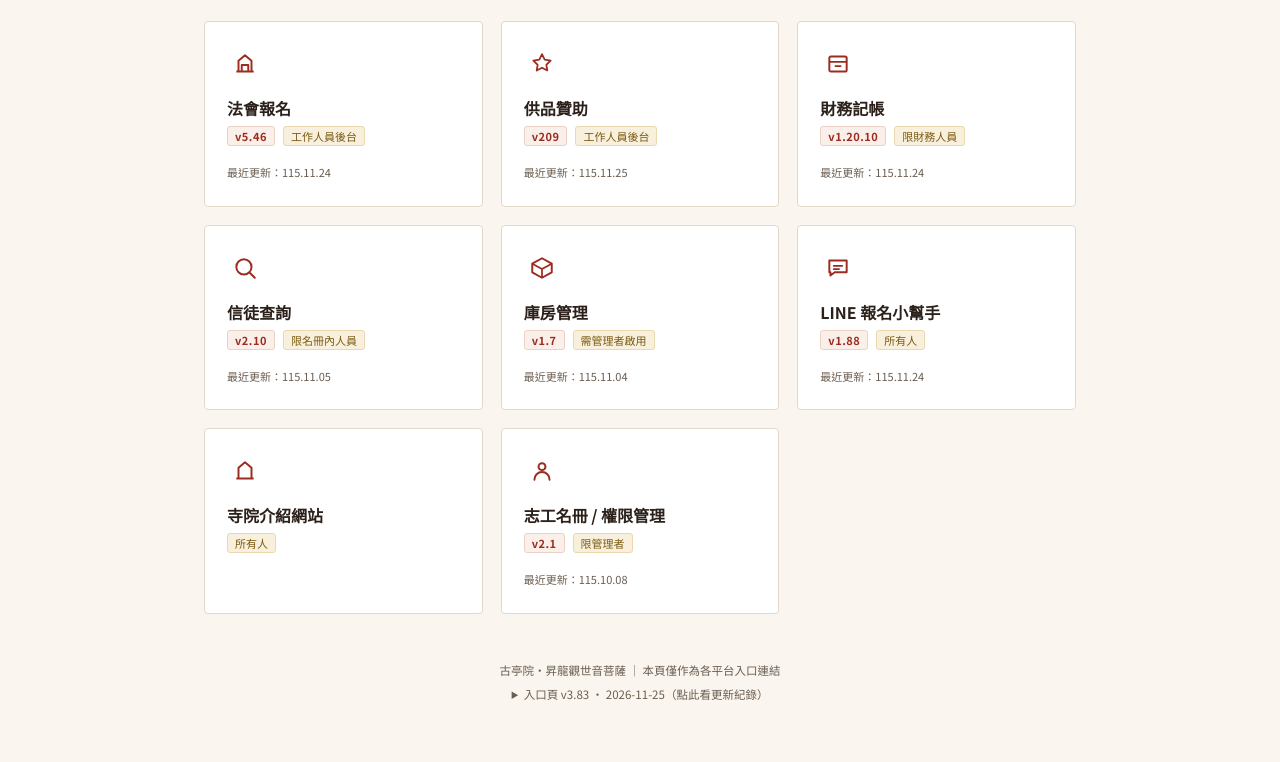
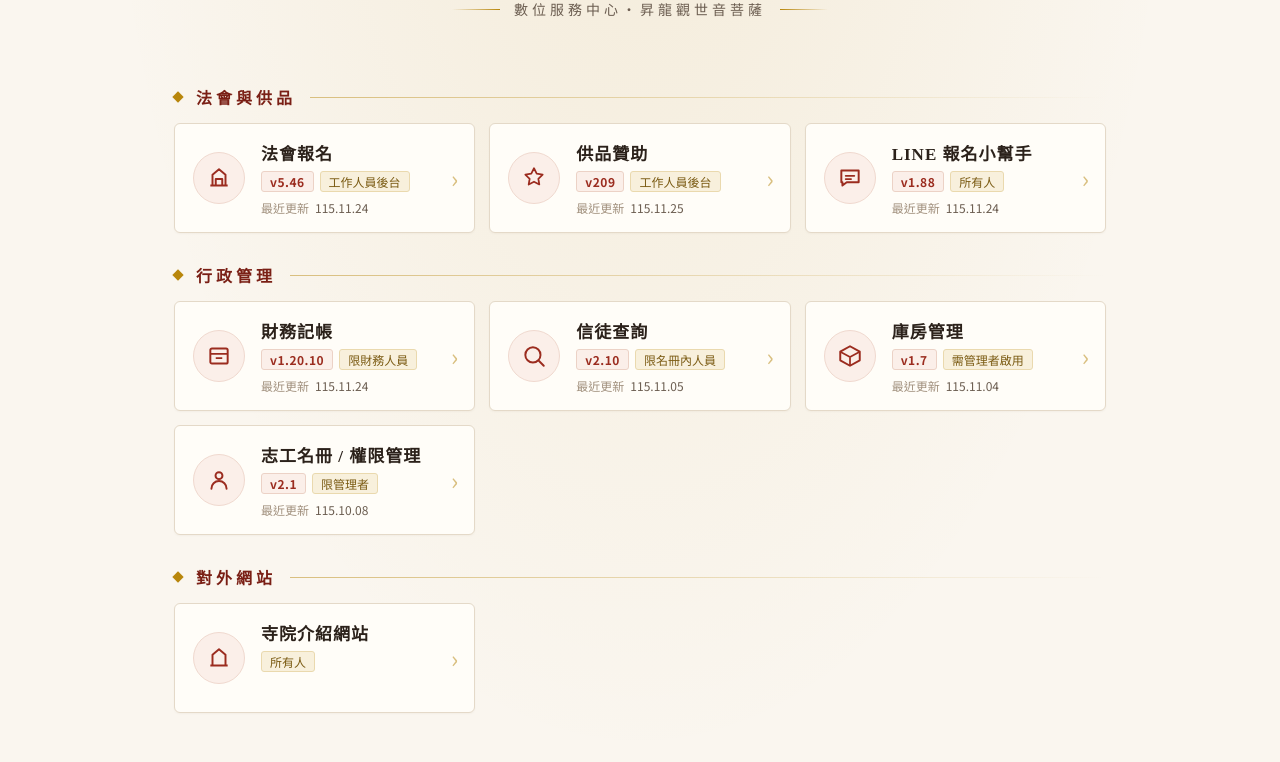
Before and after one commit to chaqe520-Kuting/kuting-website, a plain HTML site: page admin/index.html in a window 1280 px wide. Shown: the part 193-955 px from the top of the page. Drawn offline with Linux system fonts and the light colour scheme.

Commit message:
入口頁 v3.84：重新排版（分組、左圖示卡片、蓮花印記標頭、手機一欄）
Co-Authored-By: Claude Opus 5.5 <noreply@anthropic.com>
Claude-Session: https://claude.ai/code/session_01NL8hsbbqJaZjanMB8TCX3E

```diff
--- a/admin/index.html
+++ b/admin/index.html
@@ -9,8 +9,11 @@
 <style>
   :root {
     --accent: #9b2c1f;
+    --accent-deep: #7a1f15;
     --gold: #b8860b;
+    --gold-soft: #d9bf7f;
     --bg: #faf6ef;
+    --paper: #fffdf8;
     --ink: #2b211a;
     --muted: #6b5d50;
     --border: #e4d9c8;
@@ -19,67 +22,128 @@
   body {
     margin: 0;
     font-family: 'Noto Sans TC', system-ui, sans-serif;
-    background: var(--bg);
+    background:
+      radial-gradient(ellipse at 50% -10%, rgba(184,134,11,.10), transparent 60%),
+      var(--bg);
     color: var(--ink);
     min-height: 100vh;
+    border-top: 5px solid var(--accent);
   }
   .serif { font-family: 'Noto Serif TC', serif; }
 
-  /* ---- Main content ---- */
-  #main { display: block; max-width: 920px; margin: 0 auto; padding: 56px 24px 72px; }
-  header.top {
-    text-align: center; padding-bottom: 40px;
+  #main { display: block; max-width: 980px; margin: 0 auto; padding: 48px 24px 64px; }
+
+  /* ---- Header ---- */
+  header.top { text-align: center; padding-bottom: 36px; }
+  header.top .ring { display: inline-block; padding: 0 8px; }
+  header.top .seal {
+    width: 58px; height: 58px; margin: 0 auto 14px; border-radius: 50%;
+    display: flex; align-items: center; justify-content: center;
+    background: var(--paper); border: 1.5px solid var(--gold-soft);
+    box-shadow: 0 0 0 5px var(--bg), 0 0 0 6px rgba(184,134,11,.25);
   }
-  header.top .ring {
-    display: inline-block; border-top: 1.5px solid var(--gold); border-bottom: 1.5px solid var(--gold);
-    padding: 20px 44px;
+  header.top h1 { margin: 0; font-size: 38px; font-weight: 900; letter-spacing: 12px; padding-left: 12px; color: var(--accent); }
+  header.top p {
+    margin: 12px 0 0; font-size: 14px; letter-spacing: 4px; color: var(--muted);
+    display: flex; align-items: center; justify-content: center; gap: 14px;
   }
-  header.top h1 { margin: 0; font-size: 34px; letter-spacing: 8px; color: var(--accent); }
-  header.top p { margin: 8px 0 0; font-size: 13px; letter-spacing: 3px; color: var(--muted); }
+  header.top p::before, header.top p::after {
+    content: ""; width: 48px; height: 1px;
+    background: linear-gradient(90deg, transparent, var(--gold));
+  }
+  header.top p::after { background: linear-gradient(90deg, var(--gold), transparent); }
+
+  /* ---- Groups ---- */
+  .group { margin-top: 30px; }
+  .group-title {
+    display: flex; align-items: center; gap: 14px;
+    margin: 0 0 14px; font-size: 16px; font-weight: 700; letter-spacing: 4px; color: var(--accent-deep);
+  }
+  .group-title::before {
+    content: ""; width: 8px; height: 8px; transform: rotate(45deg);
+    background: var(--gold); flex: none;
+  }
+  .group-title::after {
+    content: ""; flex: 1; height: 1px;
+    background: linear-gradient(90deg, var(--gold-soft), transparent);
+  }
 
   .grid {
-    display: grid; grid-template-columns: repeat(auto-fit, minmax(240px, 1fr)); gap: 18px;
-  }
-  .platform-card {
-    display: flex; flex-direction: column; text-decoration: none; color: inherit;
-    background: white; border: 1px solid var(--border); border-radius: 4px;
-    padding: 24px 22px; transition: border-color .15s, transform .15s;
-  }
-  .platform-card:hover { border-color: var(--gold); transform: translateY(-2px); }
-  .platform-card .icon {
-    width: 36px; height: 36px; display: flex; align-items: center; justify-content: center;
-    margin-bottom: 14px;
-  }
-  .platform-card h3 { margin: 0 0 6px; font-size: 16px; font-weight: 700; }
-  .platform-card p { margin: 0; font-size: 12.5px; color: var(--muted); line-height: 1.6; }
-  .platform-card .url-note {
-    margin-top: 12px; font-size: 10.5px; color: #b45309; background: #fef3c7;
-    padding: 4px 8px; border-radius: 3px; display: inline-block;
+    display: grid; grid-template-columns: repeat(auto-fill, minmax(280px, 1fr)); gap: 14px;
   }
 
-
-  .platform-card .meta {
-    display: flex; align-items: center; gap: 8px; flex-wrap: wrap; margin: 0 0 8px;
+  /* ---- Cards ---- */
+  .platform-card {
+    position: relative;
+    display: flex; align-items: center; gap: 16px;
+    min-height: 96px;
+    text-decoration: none; color: inherit;
+    background: var(--paper); border: 1px solid var(--border); border-radius: 6px;
+    padding: 16px 40px 16px 18px;
+    box-shadow: 0 1px 2px rgba(80,50,20,.04);
+    transition: border-color .15s, box-shadow .15s, transform .15s;
   }
+  .platform-card::before {
+    content: ""; position: absolute; left: -1px; top: 14px; bottom: 14px; width: 3px;
+    background: var(--accent); border-radius: 0 2px 2px 0; opacity: 0; transition: opacity .15s;
+  }
+  .platform-card:hover, .platform-card:focus-visible {
+    border-color: var(--gold-soft); transform: translateY(-2px);
+    box-shadow: 0 6px 18px rgba(120,70,20,.10); outline: none;
+  }
+  .platform-card:hover::before, .platform-card:focus-visible::before { opacity: 1; }
+  .platform-card .icon {
+    flex: none; width: 52px; height: 52px; border-radius: 50%;
+    display: flex; align-items: center; justify-content: center;
+    background: #fbefe9; border: 1px solid #f0d9cf;
+  }
+  .platform-card .body { min-width: 0; flex: 1; }
+  .platform-card h3 {
+    margin: 0 0 6px; font-size: 17px; font-weight: 700; letter-spacing: 1px;
+    font-family: 'Noto Serif TC', serif; color: var(--ink);
+  }
+  .platform-card .meta { display: flex; align-items: center; gap: 6px; flex-wrap: wrap; margin: 0; }
   .platform-card .ver {
-    font-size: 11px; font-weight: 700; color: var(--accent); background: #fbefe9;
-    border: 1px solid #ecd2c6; padding: 1px 7px; border-radius: 3px; letter-spacing: .5px;
+    font-size: 12px; font-weight: 700; color: var(--accent); background: #fbefe9;
+    border: 1px solid #ecd2c6; padding: 1px 8px; border-radius: 3px; letter-spacing: .5px;
   }
   .platform-card .who {
-    font-size: 11px; color: #7a5a12; background: #f8f0dc; border: 1px solid #ead9ae;
-    padding: 1px 7px; border-radius: 3px;
+    font-size: 12px; color: #7a5a12; background: #f8f0dc; border: 1px solid #ead9ae;
+    padding: 1px 8px; border-radius: 3px;
   }
-  .platform-card .updated { margin-top: auto; padding-top: 10px; font-size: 11px; color: var(--muted); }
-  footer.bottom details { margin-top: 8px; }
-  footer.bottom summary { cursor: pointer; }
-  footer.bottom ul { text-align: left; display: inline-block; margin: 8px 0 0; padding-left: 18px; line-height: 1.8; }
+  .platform-card .updated { margin: 7px 0 0; font-size: 12px; color: var(--muted); }
+  .platform-card .updated span { margin-right: 6px; color: #a08f7c; }
+  .platform-card .go {
+    position: absolute; right: 16px; top: 50%; transform: translateY(-50%);
+    font-size: 24px; line-height: 1; color: var(--gold-soft); transition: color .15s, right .15s;
+  }
+  .platform-card:hover .go { color: var(--accent); right: 12px; }
+  .platform-card.disabled { opacity: .5; pointer-events: none; background: #f3eee4; }
 
-  .platform-card.disabled {
-    opacity: .5; pointer-events: none; background: #f3eee4;
+  /* ---- Footer ---- */
+  footer.bottom {
+    margin-top: 52px; padding-top: 22px; border-top: 1px solid var(--border);
+    text-align: center; font-size: 12px; color: var(--muted); line-height: 1.8;
+  }
+  footer.bottom .foot-mark { font-size: 14px; letter-spacing: 3px; color: var(--accent-deep); }
+  footer.bottom details { margin-top: 10px; }
+  footer.bottom summary { cursor: pointer; display: inline-block; padding: 8px 4px; min-height: 44px; }
+  footer.bottom ul {
+    text-align: left; display: block; max-width: 760px; margin: 8px auto 0; padding: 14px 18px 14px 34px;
+    line-height: 1.8; background: var(--paper); border: 1px solid var(--border); border-radius: 6px;
+    max-height: 420px; overflow-y: auto;
   }
 
-  footer.bottom {
-    margin-top: 48px; text-align: center; font-size: 11.5px; color: var(--muted);
+  @media (max-width: 600px) {
+    #main { padding: 32px 16px 48px; }
+    header.top { padding-bottom: 20px; }
+    header.top h1 { font-size: 32px; letter-spacing: 10px; padding-left: 10px; }
+    header.top p { font-size: 13px; letter-spacing: 2px; gap: 10px; }
+    header.top p::before, header.top p::after { width: 28px; }
+    .group { margin-top: 24px; }
+    .grid { grid-template-columns: 1fr; gap: 10px; }
+    .platform-card { min-height: 84px; padding: 14px 36px 14px 14px; gap: 14px; }
+    .platform-card .icon { width: 46px; height: 46px; }
   }
 </style>
 </head>
@@ -88,75 +152,107 @@
 <div id="main">
   <header class="top">
     <div class="ring">
+      <div class="seal" aria-hidden="true"><svg width="36" height="36" viewBox="0 0 24 24"><path d="M12 4c1.8 2.2 2.6 4.4 2.6 6.4S13.8 14 12 15.6C10.2 14 9.4 12.4 9.4 10.4S10.2 6.2 12 4z" fill="#b8860b"/><path d="M12 15.6c-2.6.2-5.2-1-7-3.6 2.4-.6 4.6-.2 6.4 1.2M12 15.6c2.6.2 5.2-1 7-3.6-2.4-.6-4.6-.2-6.4 1.2M5 18.5h14" stroke="#b8860b" stroke-width="1.4" fill="none" stroke-linecap="round"/></svg></div>
       <h1 class="serif">古亭院</h1>
       <p>數位服務中心・昇龍觀世音菩薩</p>
     </div>
   </header>
 
-  <div class="grid">
-
+  <section class="group">
+    <h2 class="group-title serif"><span>法會與供品</span></h2>
+    <div class="grid">
     <a class="platform-card" href="../signup/?admin" target="_blank" rel="noopener">
       <div class="icon"><svg width="26" height="26" viewBox="0 0 24 24"><path d="M4 19h16M6 19V9l6-5 6 5v10M9 19v-6h6v6" stroke="#9b2c1f" stroke-width="1.8" fill="none" stroke-linejoin="round"/></svg></div>
+      <div class="body">
       <h3>法會報名</h3>
       <div class="meta"><span class="ver">v5.46</span><span class="who">工作人員後台</span></div>
-      <p class="updated">最近更新：115.11.24</p>
+      <p class="updated"><span>最近更新</span>115.11.24</p>
+      </div>
+      <span class="go" aria-hidden="true">›</span>
     </a>
-
     <a class="platform-card" href="../offering/?admin" target="_blank" rel="noopener">
       <div class="icon"><svg width="26" height="26" viewBox="0 0 24 24"><path d="M12 3l2.5 5 5.5.8-4 3.9.9 5.3-4.9-2.6-4.9 2.6.9-5.3-4-3.9 5.5-.8z" stroke="#9b2c1f" stroke-width="1.6" fill="none" stroke-linejoin="round"/></svg></div>
+      <div class="body">
       <h3>供品贊助</h3>
       <div class="meta"><span class="ver">v209</span><span class="who">工作人員後台</span></div>
-      <p class="updated">最近更新：115.11.25</p>
+      <p class="updated"><span>最近更新</span>115.11.25</p>
+      </div>
+      <span class="go" aria-hidden="true">›</span>
     </a>
-
+    <a class="platform-card" href="../line/" target="_blank" rel="noopener">
+      <div class="icon"><svg width="26" height="26" viewBox="0 0 24 24"><path d="M4 5h16v11H9l-4 3v-3H4z" stroke="#9b2c1f" stroke-width="1.8" fill="none" stroke-linejoin="round"/><path d="M8 10h8M8 13h5" stroke="#9b2c1f" stroke-width="1.6" stroke-linecap="round"/></svg></div>
+      <div class="body">
+      <h3>LINE 報名小幫手</h3>
+      <div class="meta"><span class="ver">v1.88</span><span class="who">所有人</span></div>
+      <p class="updated"><span>最近更新</span>115.11.24</p>
+      </div>
+      <span class="go" aria-hidden="true">›</span>
+    </a>
+    </div>
+  </section>
+  <section class="group">
+    <h2 class="group-title serif"><span>行政管理</span></h2>
+    <div class="grid">
     <a class="platform-card" href="../finance/" target="_blank" rel="noopener">
       <div class="icon"><svg width="26" height="26" viewBox="0 0 24 24"><rect x="4" y="5" width="16" height="14" rx="1.5" stroke="#9b2c1f" stroke-width="1.8" fill="none"/><path d="M4 10h16M9 14h6" stroke="#9b2c1f" stroke-width="1.6"/></svg></div>
+      <div class="body">
       <h3>財務記帳</h3>
       <div class="meta"><span class="ver">v1.20.10</span><span class="who">限財務人員</span></div>
-      <p class="updated">最近更新：115.11.24</p>
+      <p class="updated"><span>最近更新</span>115.11.24</p>
+      </div>
+      <span class="go" aria-hidden="true">›</span>
     </a>
-
     <a class="platform-card" href="../query/" target="_blank" rel="noopener">
       <div class="icon"><svg width="26" height="26" viewBox="0 0 24 24"><circle cx="11" cy="11" r="7" stroke="#9b2c1f" stroke-width="1.8" fill="none"/><path d="M21 21l-4.35-4.35" stroke="#9b2c1f" stroke-width="1.8" stroke-linecap="round"/></svg></div>
+      <div class="body">
       <h3>信徒查詢</h3>
       <div class="meta"><span class="ver">v2.10</span><span class="who">限名冊內人員</span></div>
-      <p class="updated">最近更新：115.11.05</p>
+      <p class="updated"><span>最近更新</span>115.11.05</p>
+      </div>
+      <span class="go" aria-hidden="true">›</span>
     </a>
-
     <a class="platform-card" href="../stock/" target="_blank" rel="noopener">
       <div class="icon"><svg width="26" height="26" viewBox="0 0 24 24"><path d="M3 8l9-5 9 5v8l-9 5-9-5z" stroke="#9b2c1f" stroke-width="1.8" fill="none" stroke-linejoin="round"/><path d="M3 8l9 5 9-5M12 13v8" stroke="#9b2c1f" stroke-width="1.6" fill="none" stroke-linejoin="round"/></svg></div>
+      <div class="body">
       <h3>庫房管理</h3>
       <div class="meta"><span class="ver">v1.7</span><span class="who">需管理者啟用</span></div>
-      <p class="updated">最近更新：115.11.04</p>
+      <p class="updated"><span>最近更新</span>115.11.04</p>
+      </div>
+      <span class="go" aria-hidden="true">›</span>
     </a>
-
-    <a class="platform-card" href="../line/" target="_blank" rel="noopener">
-      <div class="icon"><svg width="26" height="26" viewBox="0 0 24 24"><path d="M4 5h16v11H9l-4 3v-3H4z" stroke="#9b2c1f" stroke-width="1.8" fill="none" stroke-linejoin="round"/><path d="M8 10h8M8 13h5" stroke="#9b2c1f" stroke-width="1.6" stroke-linecap="round"/></svg></div>
-      <h3>LINE 報名小幫手</h3>
-      <div class="meta"><span class="ver">v1.88</span><span class="who">所有人</span></div>
-      <p class="updated">最近更新：115.11.24</p>
+    <a class="platform-card" href="../volunteer/" target="_blank" rel="noopener">
+      <div class="icon"><svg width="26" height="26" viewBox="0 0 24 24"><circle cx="12" cy="8" r="3.2" stroke="#9b2c1f" stroke-width="1.8" fill="none"/><path d="M5 20c0-3.9 3.1-7 7-7s7 3.1 7 7" stroke="#9b2c1f" stroke-width="1.8" fill="none" stroke-linecap="round"/></svg></div>
+      <div class="body">
+      <h3>志工名冊 / 權限管理</h3>
+      <div class="meta"><span class="ver">v2.1</span><span class="who">限管理者</span></div>
+      <p class="updated"><span>最近更新</span>115.10.08</p>
+      </div>
+      <span class="go" aria-hidden="true">›</span>
     </a>
-
+    </div>
+  </section>
+  <section class="group">
+    <h2 class="group-title serif"><span>對外網站</span></h2>
+    <div class="grid">
     <a class="platform-card" href="../" target="_blank" rel="noopener">
       <div class="icon"><svg width="26" height="26" viewBox="0 0 24 24"><path d="M4 19h16M6 19V9l6-5 6 5v10" stroke="#9b2c1f" stroke-width="1.8" fill="none" stroke-linejoin="round"/></svg></div>
+      <div class="body">
       <h3>寺院介紹網站</h3>
       <div class="meta"><span class="who">所有人</span></div>
+      <p class="updated">&nbsp;</p>
+      </div>
+      <span class="go" aria-hidden="true">›</span>
     </a>
-
-    <a class="platform-card" href="../volunteer/" target="_blank" rel="noopener">
-      <div class="icon"><svg width="26" height="26" viewBox="0 0 24 24"><circle cx="12" cy="8" r="3.2" stroke="#9b2c1f" stroke-width="1.8" fill="none"/><path d="M5 20c0-3.9 3.1-7 7-7s7 3.1 7 7" stroke="#9b2c1f" stroke-width="1.8" fill="none" stroke-linecap="round"/></svg></div>
-      <h3>志工名冊 / 權限管理</h3>
-      <div class="meta"><span class="ver">v2.1</span><span class="who">限管理者</span></div>
-      <p class="updated">最近更新：115.10.08</p>
-    </a>
-
-  </div>
+    </div>
+  </section>
 
   <footer class="bottom">
-    古亭院・昇龍觀世音菩薩 ｜ 本頁僅作為各平台入口連結
+    <div class="foot-mark serif">古亭院・昇龍觀世音菩薩</div>
+    <div>本頁僅作為各平台入口連結</div>
     <details>
-      <summary>入口頁 v3.83 ・ 2026-11-25（點此看更新紀錄）</summary>
+      <summary>入口頁 v3.84 ・ 2026-11-25（點此看更新紀錄）</summary>
       <ul>
+        <li><b>v3.84（2026-11-25）</b>：入口頁重新排版：平台依「法會與供品／行政管理／對外網站」分組；卡片改為左邊圓形圖示、右邊名稱與版本，右側箭頭；標頭加金色蓮花印記與分隔線；手機版一欄緊湊排列；更新紀錄改成可捲動的框。</li>
         <li><b>v3.83（2026-11-25）</b>：各平台卡片拿掉功能說明文字，只留名稱、版本、使用對象與最近更新日期，卡片高度一致、版面整齊。</li>
         <li><b>v3.82（2026-11-25）</b>：供品贊助 v209（LINE 小幫手好友清單：沒加好友的不再標成已封鎖，改標「未加好友」）。</li>
         <li><b>v3.81（2026-11-25）</b>：供品贊助 v208（LINE 小幫手好友清單姓名多時欄內換行、超過 5 位收合成「等 N 位」）。</li>
```
